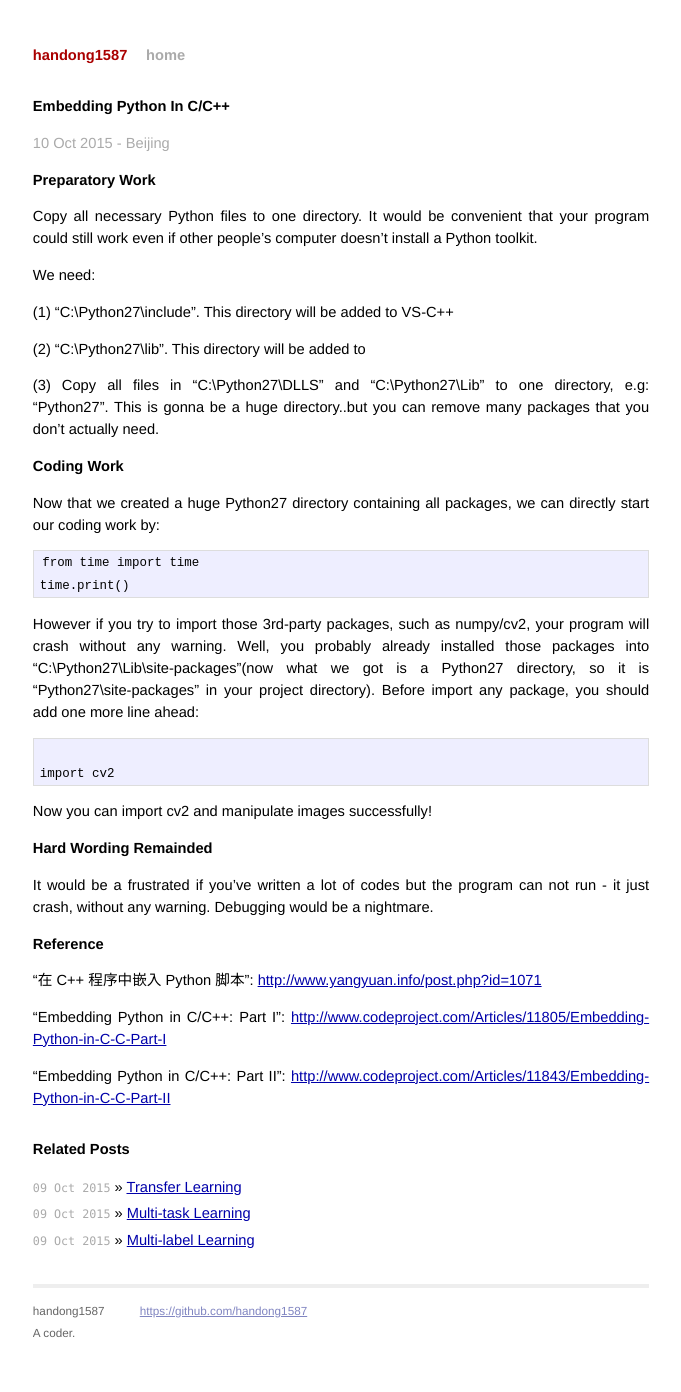
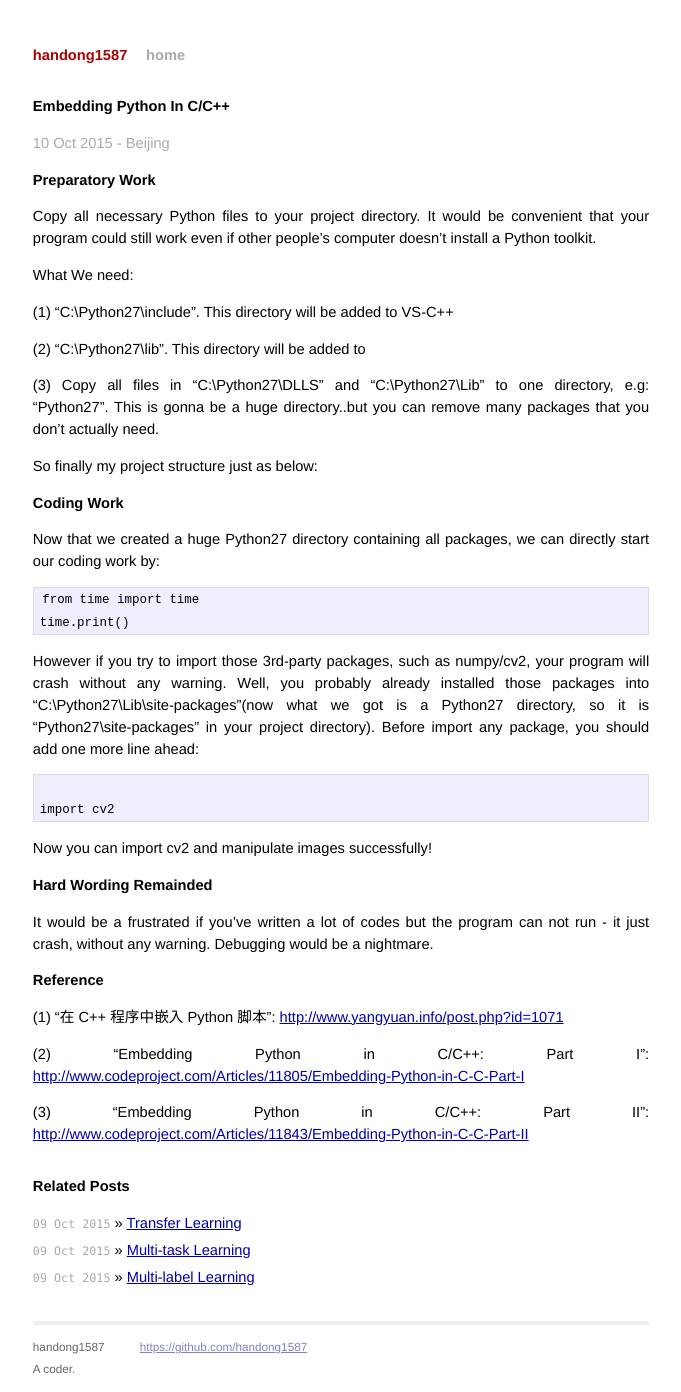
Before and after one commit to handong1587/handong1587.github.io, a Jekyll site: the page built from _posts/programming_study/2015-10-10-embedding-python-in-cpp.md, in a window 1280 px wide. Shown: the whole page, without its empty margins (299-980 px from the left). Built offline with Jekyll 4.4.1, drawn with Linux system fonts in a browser that asks for light colours; Markdown is read by kramdown in place of the engine named in the settings; comment, search, counter and statistics services are not loaded; before the commit the page ends 1356 px from its top, so only the background shows below that.

Commit message:
update md

```diff
--- a/_posts/programming_study/2015-10-10-embedding-python-in-cpp.md
+++ b/_posts/programming_study/2015-10-10-embedding-python-in-cpp.md
@@ -11,15 +11,17 @@ title: Embedding Python In C/C++
 
 # Preparatory Work
 
-Copy all necessary Python files to one directory. It would be convenient that your program could still work even if other people's computer doesn't install a Python toolkit.
+Copy all necessary Python files to your project directory. It would be convenient that your program could still work even if other people's computer doesn't install a Python toolkit.
 
-We need:
+What We need:
 
 (1) "C:\\Python27\\include". This directory will be added to VS-C++
 
 (2) "C:\\Python27\\lib". This directory will be added to
 
 (3) Copy all files in "C:\\Python27\\DLLS" and "C:\\Python27\\Lib" to one directory, e.g: "Python27". This is gonna be a huge directory..but you can remove many packages that you don't actually need.
+
+So finally my project structure just as below:
 
 # Coding Work
 
@@ -45,8 +47,8 @@ It would be a frustrated if you've written a lot of codes but the program can no
 
 # Reference
 
-"在 C++ 程序中嵌入 Python 脚本": [http://www.yangyuan.info/post.php?id=1071](http://www.yangyuan.info/post.php?id=1071)
+(1) "在 C++ 程序中嵌入 Python 脚本": [http://www.yangyuan.info/post.php?id=1071](http://www.yangyuan.info/post.php?id=1071)
 
-"Embedding Python in C/C++: Part I": [http://www.codeproject.com/Articles/11805/Embedding-Python-in-C-C-Part-I](http://www.codeproject.com/Articles/11805/Embedding-Python-in-C-C-Part-I)
+(2) "Embedding Python in C/C++: Part I": [http://www.codeproject.com/Articles/11805/Embedding-Python-in-C-C-Part-I](http://www.codeproject.com/Articles/11805/Embedding-Python-in-C-C-Part-I)
 
-"Embedding Python in C/C++: Part II": [http://www.codeproject.com/Articles/11843/Embedding-Python-in-C-C-Part-II](http://www.codeproject.com/Articles/11843/Embedding-Python-in-C-C-Part-II)
+(3) "Embedding Python in C/C++: Part II": [http://www.codeproject.com/Articles/11843/Embedding-Python-in-C-C-Part-II](http://www.codeproject.com/Articles/11843/Embedding-Python-in-C-C-Part-II)
```
